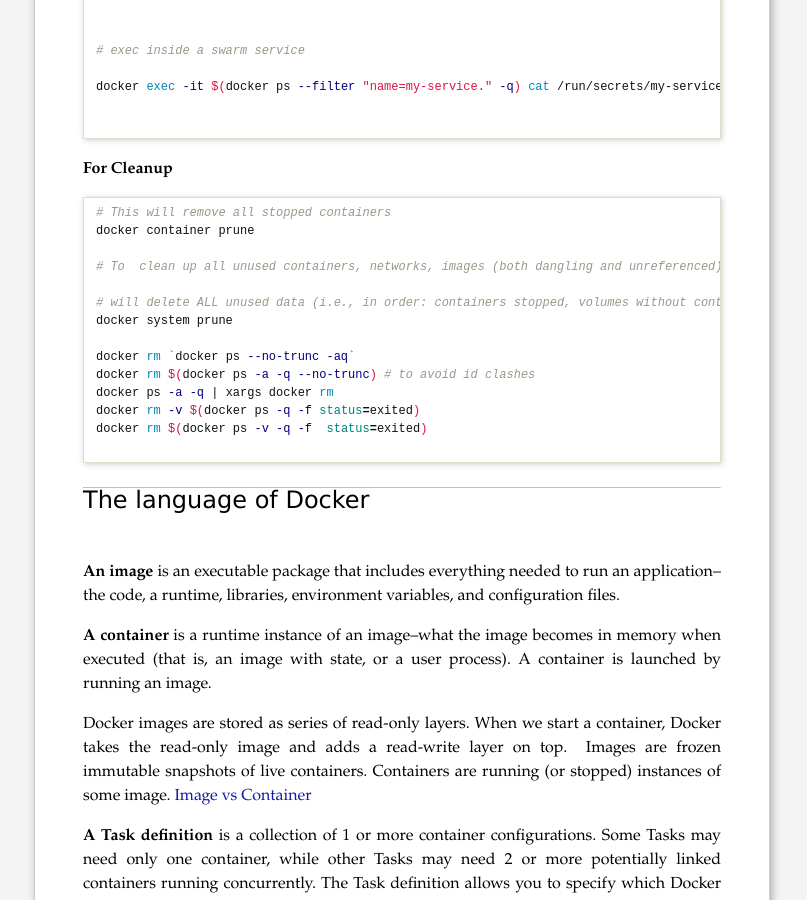
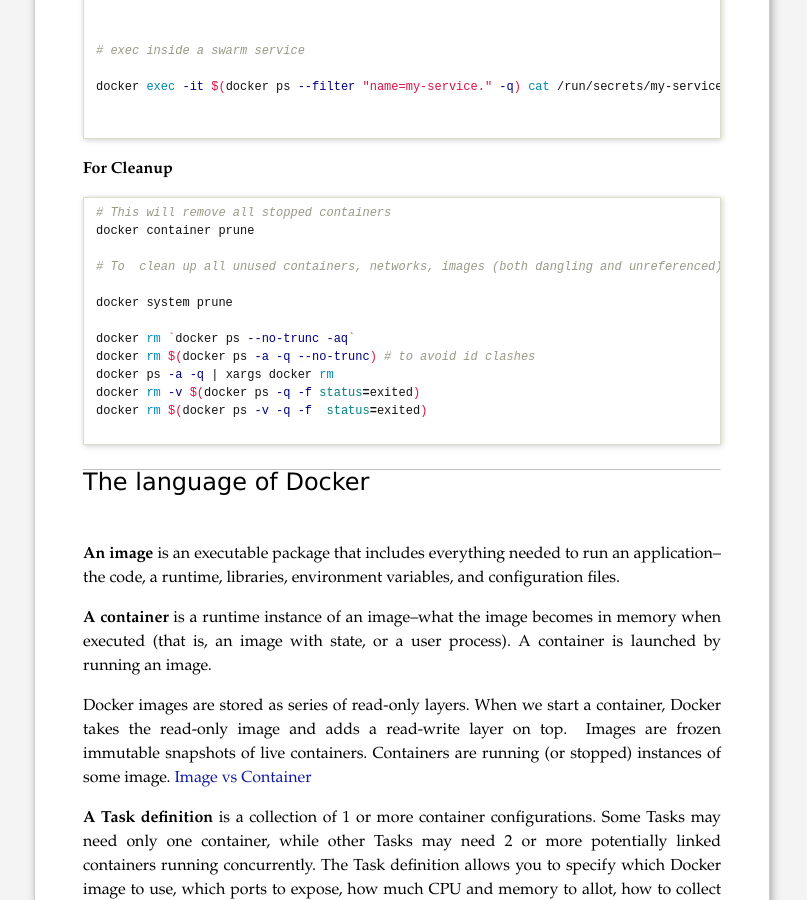
Before and after one commit to piyushahuja/piyushahuja.github.io, a Jekyll site: the page built from _posts/tech/2020-04-15-docker.md, in a window 1280 px wide and 900 px high, scrolled down 4105 px. Shown: the whole window, without its empty margins (238-1045 px from the left). Built offline with Jekyll 4.4.1, drawn with Linux system fonts in a browser that asks for light colours.

```diff
--- a/_posts/tech/2020-04-15-docker.md
+++ b/_posts/tech/2020-04-15-docker.md
@@ -164,9 +164,8 @@ docker exec -it $(docker ps --filter "name=my-service." -q) cat /run/secrets/my-
 # This will remove all stopped containers
 docker container prune
 
-# To  clean up all unused containers, networks, images (both dangling and unreferenced), and optionally, volumes, in one command.
+# To  clean up all unused containers, networks, images (both dangling and unreferenced), and optionally, volumes.
 
-# will delete ALL unused data (i.e., in order: containers stopped, volumes without containers and images with no containers).
 docker system prune
 
 docker rm `docker ps --no-trunc -aq`
```
